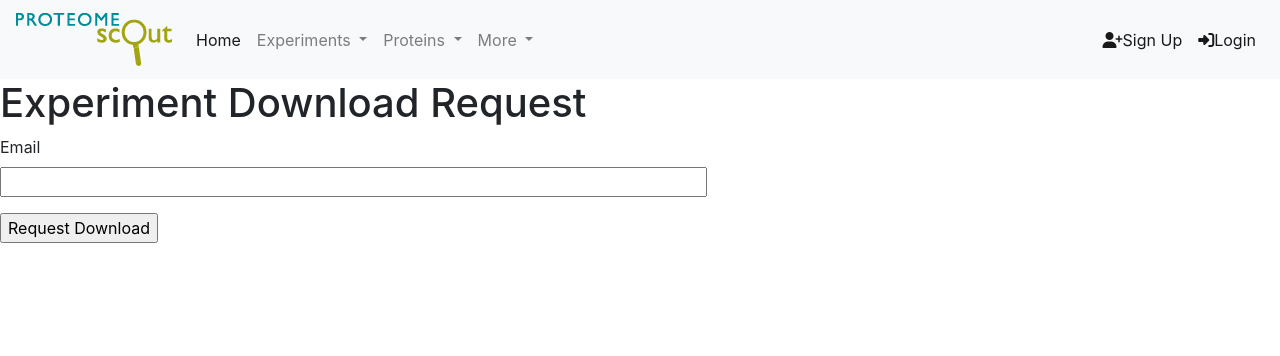
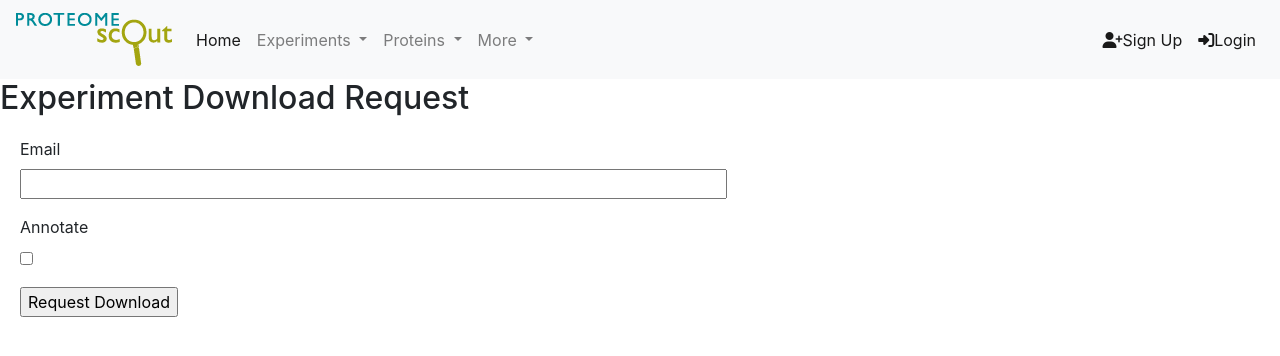
Before and after one commit to NaegleLab/proteome-scout-3, a Flask app: page /experiments/experiment/download_experiment/1 in a window 1280 px wide. Shown: the top 356 px of the page. Run offline with Flask 2, Linux system fonts and the light colour scheme; parts of the project's set-up code (start-up, migrations or seed data) failed here and were passed over; some libraries are stand-ins or nearby versions.

Commit message:
Added components that allow emailing of annotated experiment data

```diff
--- a/app/database/protein.py
+++ b/app/database/protein.py
@@ -159,6 +159,10 @@ class ProteinRegion(db.Model):
         c2 = self.start == o.start
         c3 = self.stop == o.stop
         return c0 and c1 and c2 and c3
+    # needs to be hashable for annotation tasks to work properly
+    def __hash__(self):
+        return hash((self.type, self.label, self.start, self.stop))
+
 
     def has_site(self, site_pos):
         return self.start <= site_pos and site_pos <= self.stop
--- a/app/templates/proteomescout/experiments/download_experiment.html
+++ b/app/templates/proteomescout/experiments/download_experiment.html
@@ -1,8 +1,8 @@
 {% extends "proteomescout/base.html" %}
 
 {% block content %}
-    <h1>Experiment Download Request</h1>
-    <form action="" method="post">
+    <h2>Experiment Download Request</h2>
+    <form action="" method="post" style="margin: 20px;">
         {{ form.hidden_tag() }}
         <p>
             {{ form.email.label }}<br>
@@ -11,6 +11,13 @@
             <span style="color: red;">[{{ error }}]</span>
             {% endfor %}
         </p>
+        <p>
+            {{ form.annotate.label }}<br>
+            {{ form.annotate() }}<br>
+            {% for error in form.annotate.errors %}
+            <span style="color: red;">[{{ error }}]</span>
+            {% endfor %}
+        </p>
         <p>{{ form.submit() }}</p>
     </form>
 {% endblock %}
--- a/app/utils/email.py
+++ b/app/utils/email.py
@@ -33,7 +33,7 @@ def send_password_reset_email(user):
 @celery.task
 def send_email_with_exp_download(recipient, subject, body, attachment_path):
     #sender = current_app.config['ADMINS'][0]
-    sender = "Name <{}>".format(current_app.config['ADMINS'][0])
+    sender = "ProteomeScout <{}>".format(current_app.config['ADMINS'][0])
     msg = Message(subject, recipients=[recipient], sender = sender)
     msg.body = body
 
--- a/app/utils/export_proteins.py
+++ b/app/utils/export_proteins.py
@@ -31,13 +31,13 @@ def filter_sites(ms, regions):
     return list( set([ region
                     for modpep in ms.peptides
                     for region in regions
-                    if region.hasSite(modpep.peptide.site_pos) ]))
+                    if region.has_site(modpep.peptide.site_pos) ]))
 
 def filter_site_regions(ms, regions, types):
     return list( set([ region
                     for modpep in ms.peptides
                     for region in regions
-                    if region.hasSite(modpep.peptide.site_pos) and region.type in types ]))
+                    if region.has_site(modpep.peptide.site_pos) and region.type in types ]))
 
 def filter_regions(regions, types):
     return list( set([ region
```
Also changed, not shown: proteomescout_worker/export_tasks.py (+4 -4 lines).
